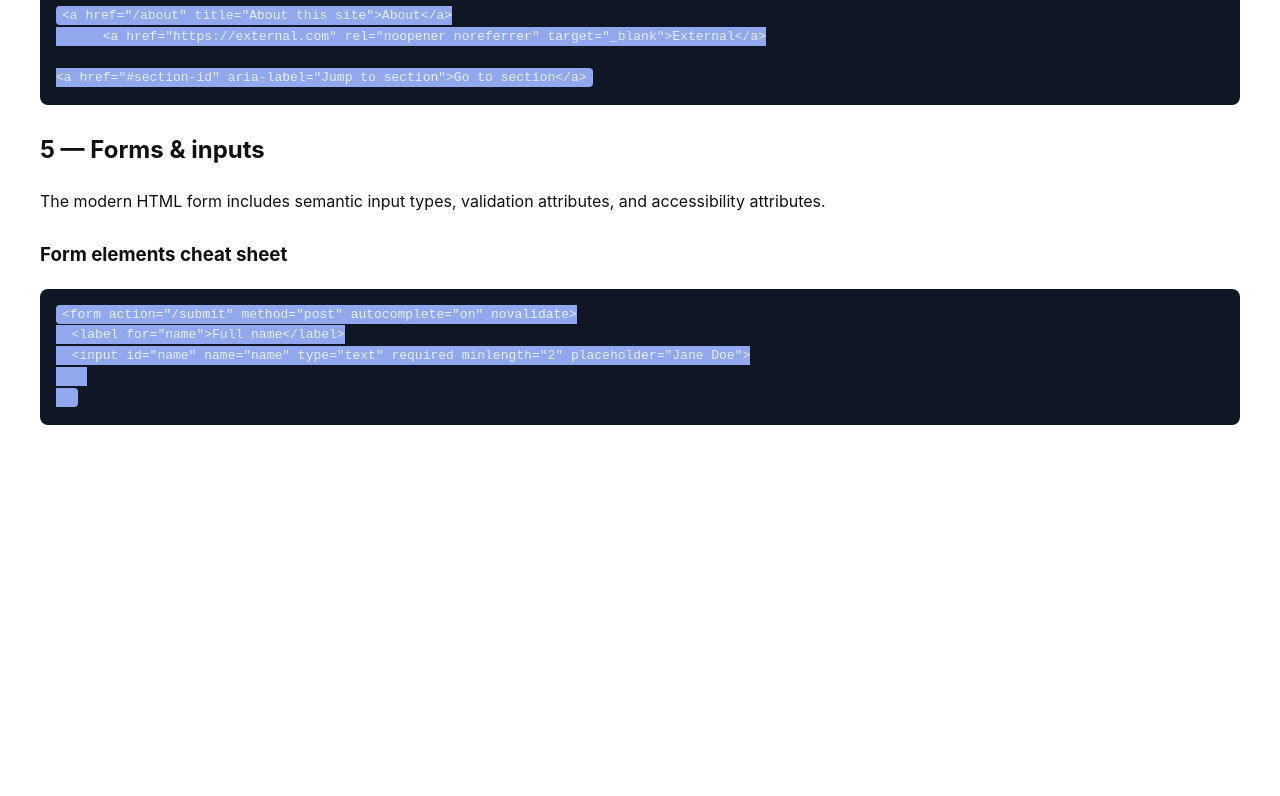
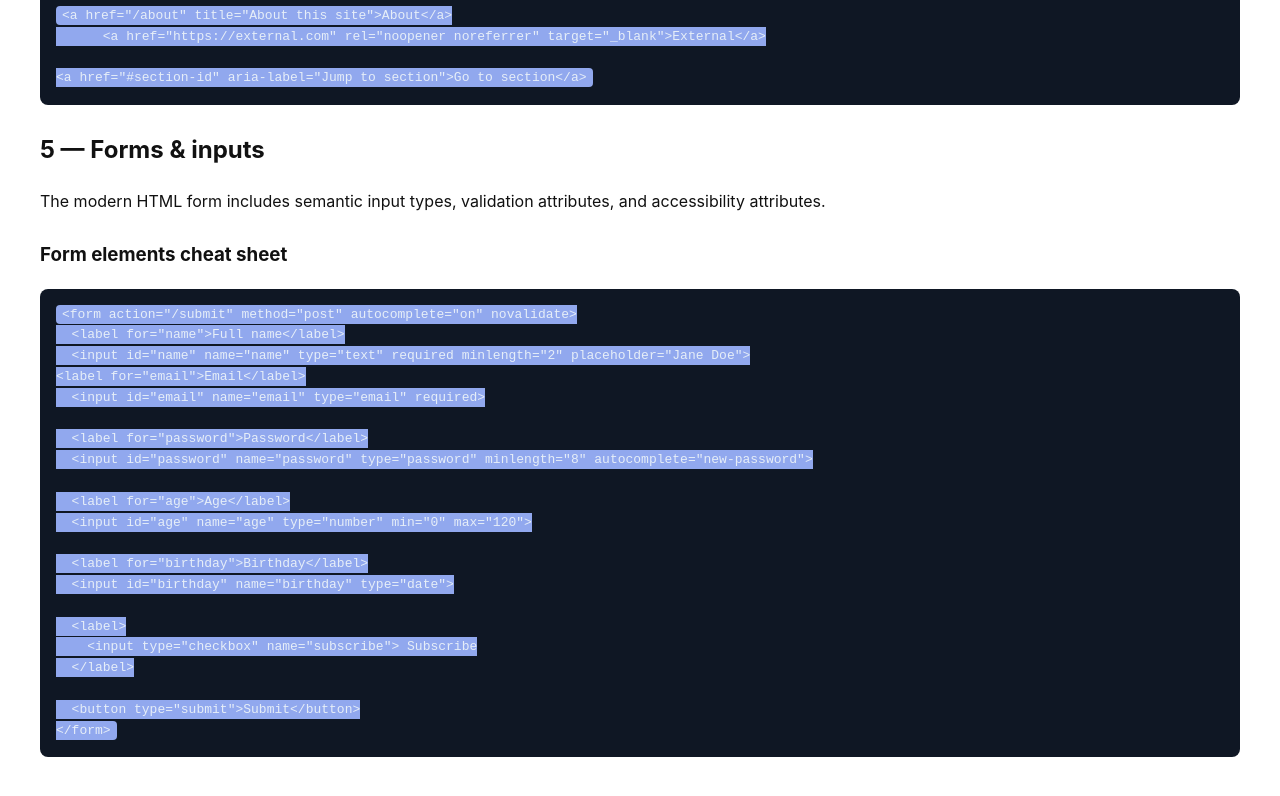
Before and after one commit to ArsenioDraco/HTML-Guide, a plain HTML site: page index.html in a window 1280 px wide. Shown: the part 2511-3307 px from the top of the page. Before the commit the page ends 2985 px from the top, so only its background shows below. Drawn offline with Linux system fonts and the light colour scheme.

Commit message:
Update index.html

```diff
--- a/index.html
+++ b/index.html
@@ -120,5 +120,37 @@
   <pre><code>&lt;form action="/submit" method="post" autocomplete="on" novalidate&gt;
   &lt;label for="name"&gt;Full name&lt;/label&gt;
   &lt;input id="name" name="name" type="text" required minlength="2" placeholder="Jane Doe"&gt;
+&lt;label for="email"&gt;Email&lt;/label&gt;
+  &lt;input id="email" name="email" type="email" required&gt;
+
+  &lt;label for="password"&gt;Password&lt;/label&gt;
+  &lt;input id="password" name="password" type="password" minlength="8" autocomplete="new-password"&gt;
+
+  &lt;label for="age"&gt;Age&lt;/label&gt;
+  &lt;input id="age" name="age" type="number" min="0" max="120"&gt;
+
+  &lt;label for="birthday"&gt;Birthday&lt;/label&gt;
+  &lt;input id="birthday" name="birthday" type="date"&gt;
+
+  &lt;label&gt;
+    &lt;input type="checkbox" name="subscribe"&gt; Subscribe
+  &lt;/label&gt;
+
+  &lt;button type="submit"&gt;Submit&lt;/button&gt;
+&lt;/form&gt;
+</code></pre>
+
+
+
+
+
+
+
+
+
+
+
+
+
     </body>
   </html>
```
